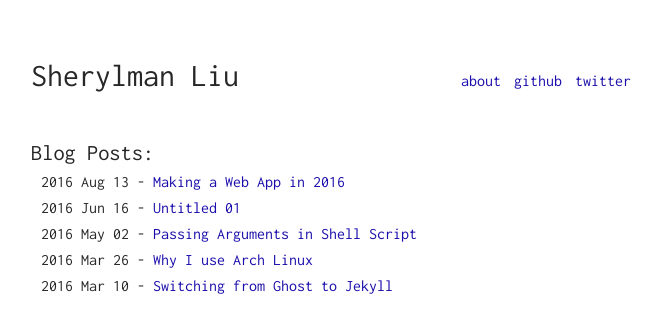
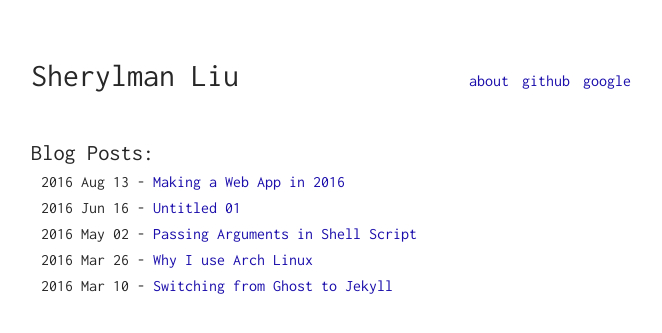
Before and after one commit to sherylman/sherylman.github.com, a Jekyll site: the page built from index.html, in a window 1280 px wide. Shown: the top 333 px of the page, without its empty margins (309-971 px from the left). Built offline with Jekyll 4.4.1, drawn with Linux system fonts in a browser that asks for light colours.

Commit message:
Update navigation.yml

```diff
--- a/_data/navigation.yml
+++ b/_data/navigation.yml
@@ -2,7 +2,7 @@
   url: /me
 
 - title: github
-  url: https://github.com/getmicah
+  url: https://github.com/sherylman
 
-- title: twitter
-  url: https://twitter.com/getmicah
+- title: google
+  url: https://sites.google.com/site/sherylmanliu/home
```
